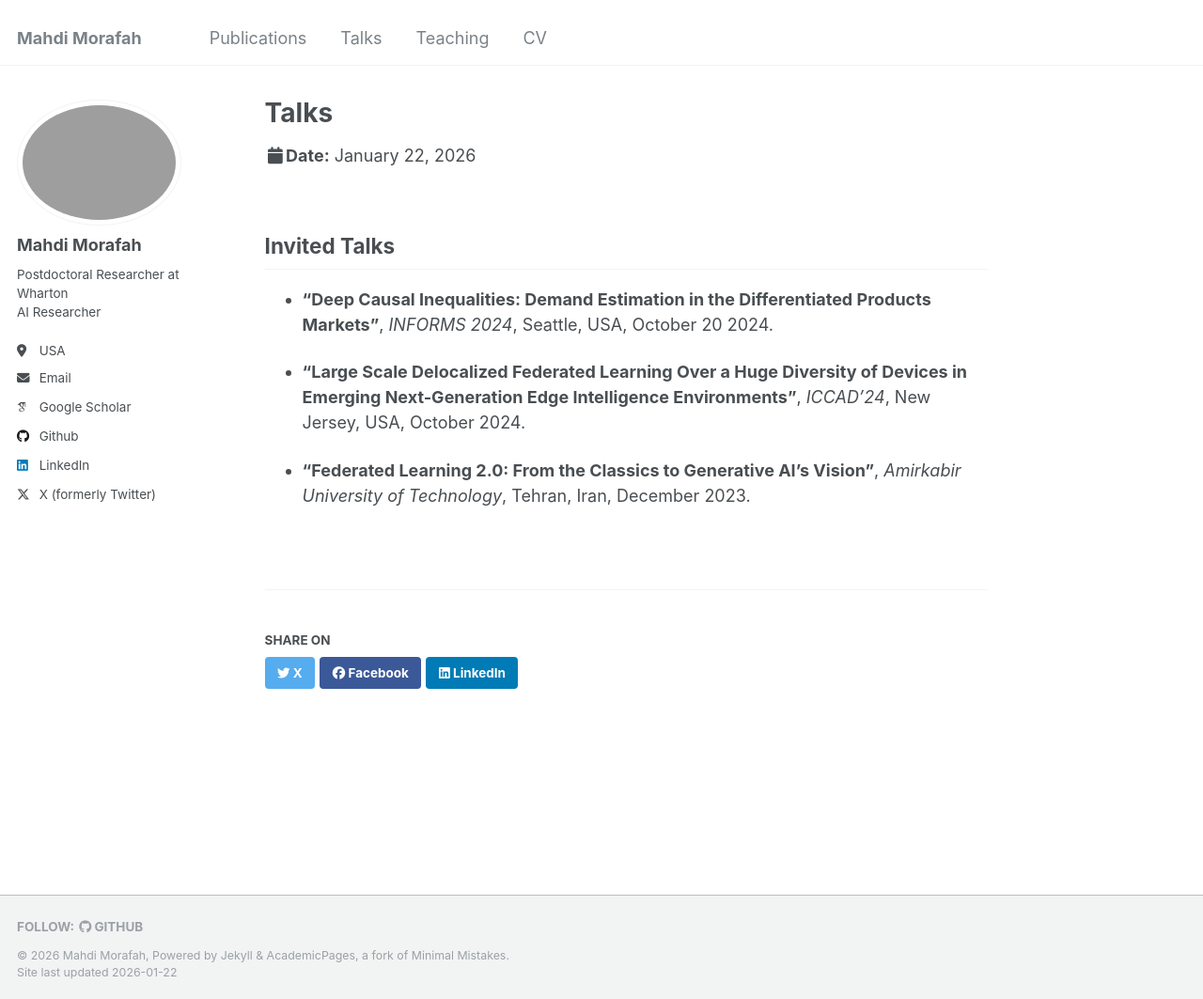
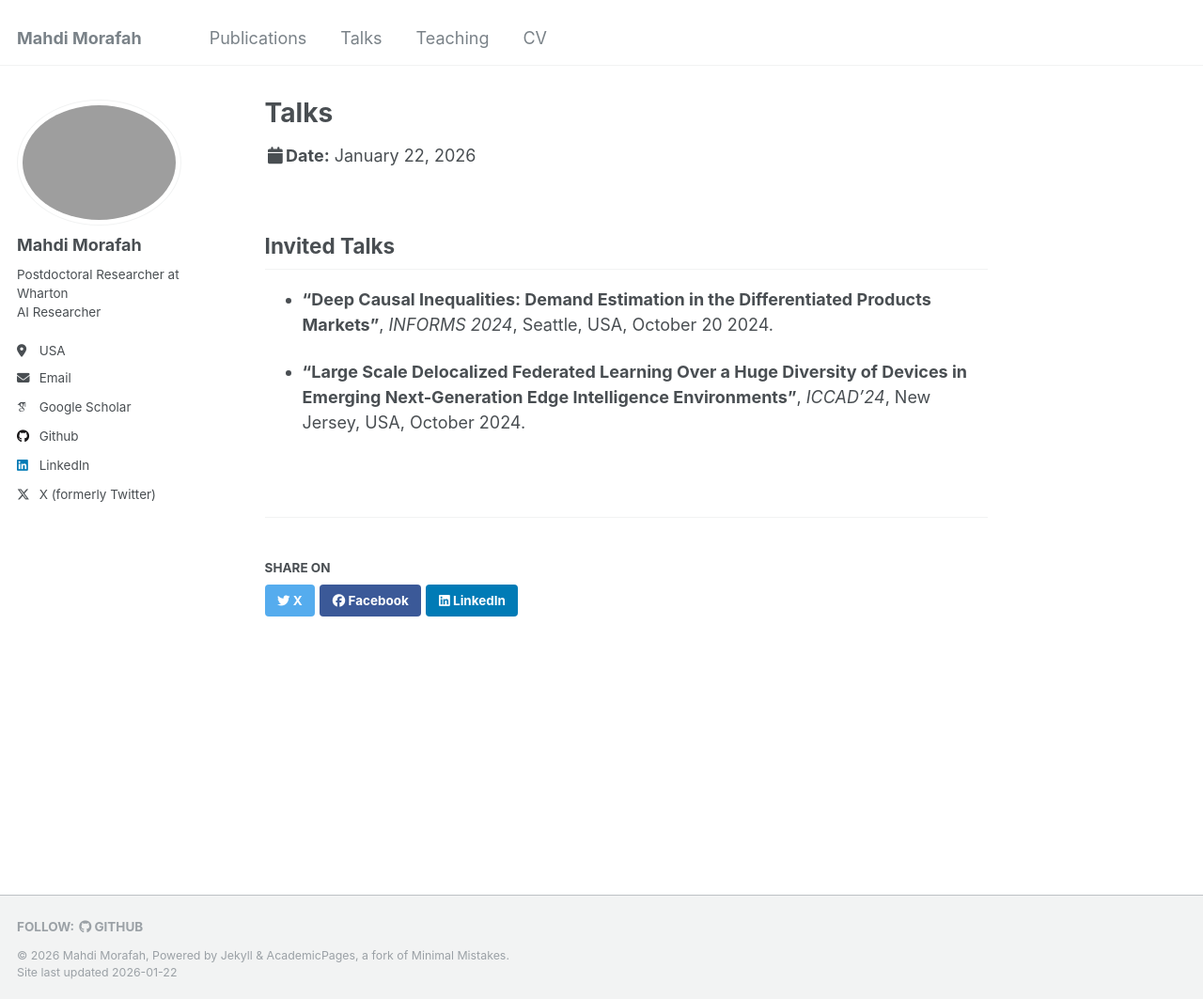
Before and after one commit to MMorafah/mmorafah, a Jekyll site: the page built from _talks/all-talks.md, in a window 1280 px wide and 1063 px high. Shown: the whole window at 94% size. Built offline with Jekyll 4.4.1, drawn with Linux system fonts in a browser that asks for light colours; some web fonts are replaced.

Commit message:
Remove duplicate invited talk from all-talks.md
Removed duplicate invited talk entry.

```diff
--- a/_talks/all-talks.md
+++ b/_talks/all-talks.md
@@ -8,5 +8,3 @@ permalink: talks/
 - **"Deep Causal Inequalities: Demand Estimation in the Differentiated Products Markets"**, *INFORMS 2024*, Seattle, USA, October 20 2024.
 
 - **"Large Scale Delocalized Federated Learning Over a Huge Diversity of Devices in Emerging Next-Generation Edge Intelligence Environments"**, *ICCAD'24*, New Jersey, USA, October 2024.
-
-- **"Federated Learning 2.0: From the Classics to Generative AI's Vision"**, *Amirkabir University of Technology*, Tehran, Iran, December 2023.
```
